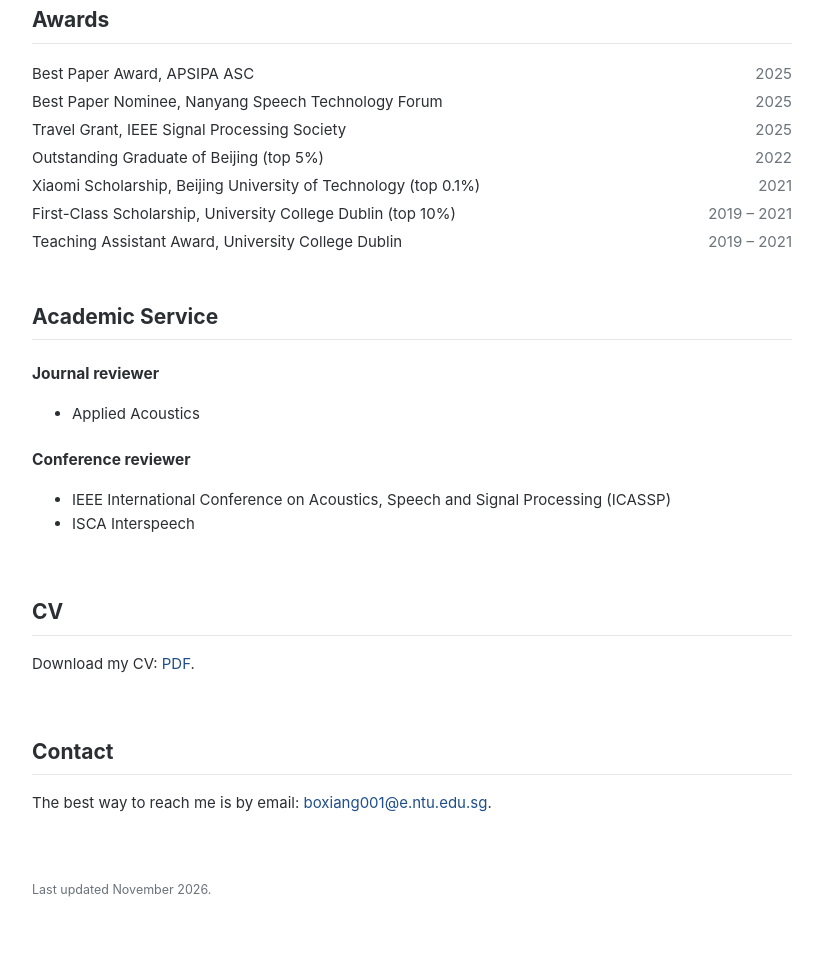
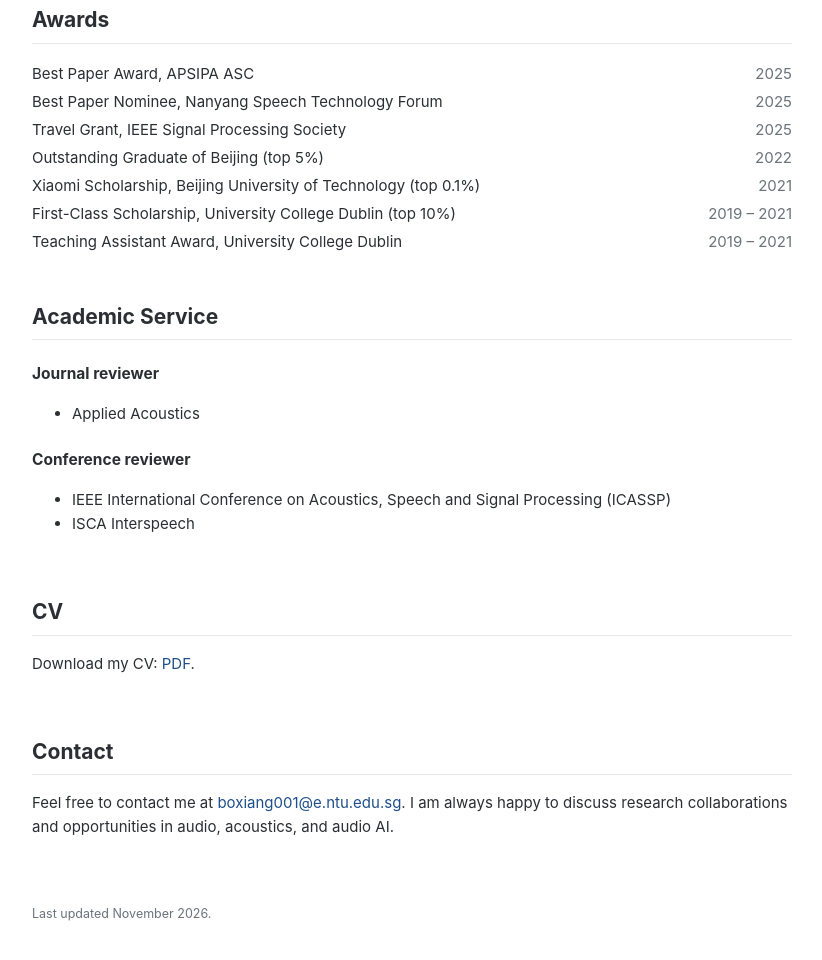
Before and after one commit to Wang-Boxiang/Wang-Boxiang.github.io, a plain HTML site: page index.html in a window 1280 px wide. Shown: the part 5589-6549 px from the top of the page, without its empty margins (306-1128 px from the left). Drawn offline with Linux system fonts and the light colour scheme.

Commit message:
Wider profile photo; contact wording

```diff
--- a/index.html
+++ b/index.html
@@ -145,7 +145,7 @@ a:focus-visible, button:focus-visible { outline: 2px solid var(--accent-ink); ou
 
   <section id="cv"><h2>CV</h2><p>Download my CV: <a href="Boxiang_Wang_CV.pdf" target="_blank" rel="noopener">PDF</a>.</p></section>
 
-  <section id="contact"><h2>Contact</h2><p>The best way to reach me is by email: <a href="mailto:boxiang001@e.ntu.edu.sg">boxiang001@e.ntu.edu.sg</a>.</p></section>
+  <section id="contact"><h2>Contact</h2><p>Feel free to contact me at <a href="mailto:boxiang001@e.ntu.edu.sg">boxiang001@e.ntu.edu.sg</a>. I am always happy to discuss research collaborations and opportunities in audio, acoustics, and audio AI.</p></section>
 
   <footer>Last updated November 2026.</footer>
 </main>
```
Also changed, not shown: profile.jpg, 1 other file.
